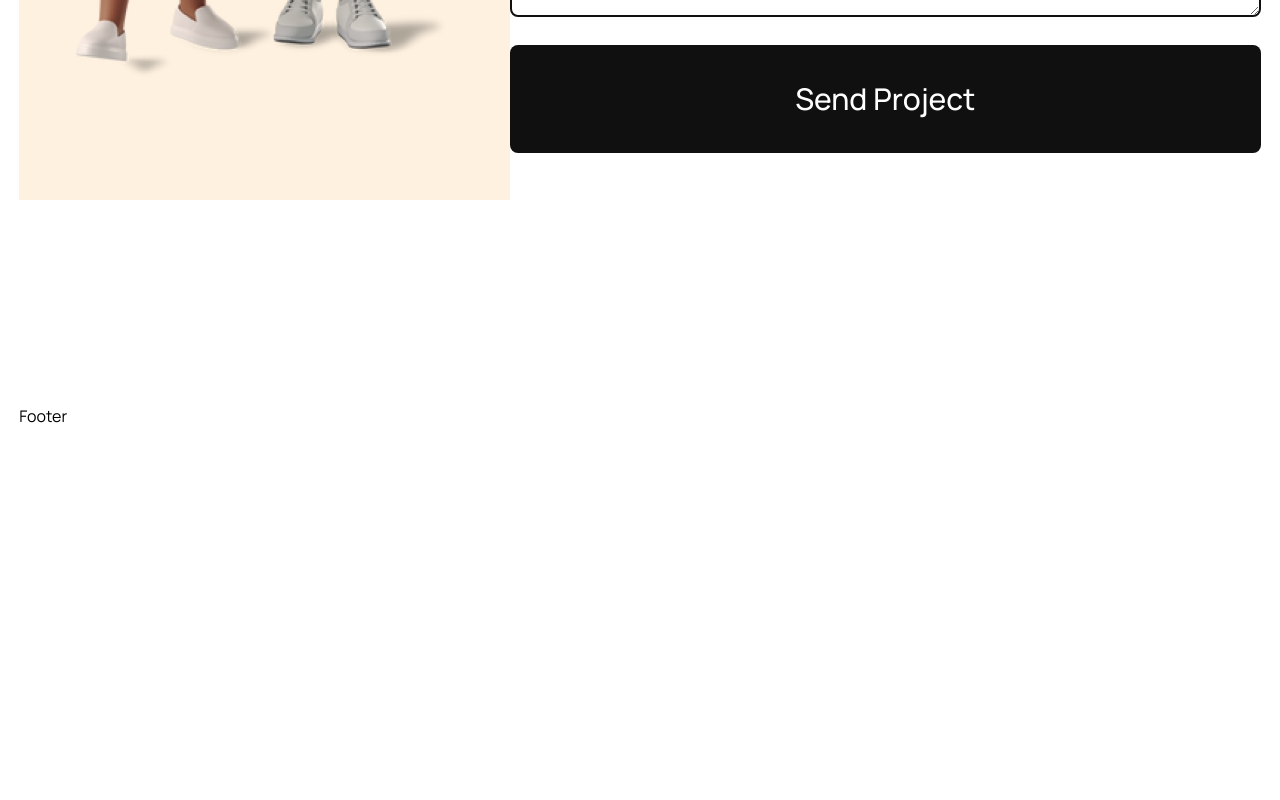
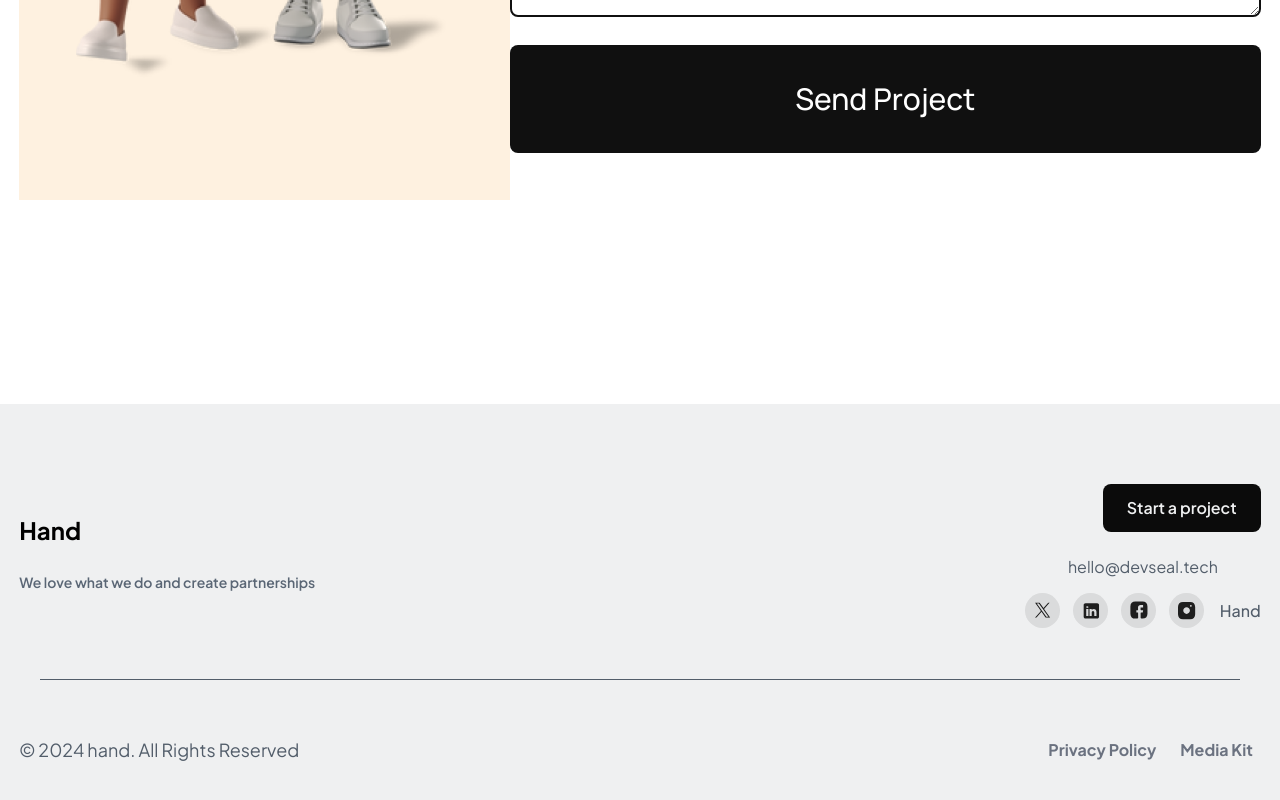
Before and after one commit to AJ1732/smg-task, a React (Vite) app: page / in a window 1280 px wide. Shown: the part 4892-5692 px from the top of the page. Built offline with nearby package versions, Linux system fonts and the light colour scheme.

Commit message:
chore: build footer component

```diff
--- a/src/components/layout/Footer.tsx
+++ b/src/components/layout/Footer.tsx
@@ -1,4 +1,58 @@
+import Button from "../ui/Button";
+import twitter from "../../assets/icons/twitter.svg";
+import instagram from "../../assets/icons/instagram.svg";
+import facebook from "../../assets/icons/facebook.svg";
+import linkedin from "../../assets/icons/linkedin.svg";
+import NavItem from "../ui/NavItem";
+
 const Footer = () => {
-  return <div>Footer</div>;
+  return (
+    <footer className="full-width content-grid bg-grey-50 font-pjs">
+      <div className="content flex flex-col justify-between pb-8 pt-20">
+        <div className="flex-between">
+          <div className="space-y-7">
+            <h3 className="text-2xl font-bold leading-6">Hand</h3>
+            <p className="font-pjs text-sm font-semibold leading-6 text-grey-500">
+              We love what we do and create partnerships
+            </p>
+          </div>
+
+          <div className="flex flex-col items-end justify-center text-grey-600">
+            <Button>Start a project</Button>
+
+            <p className="mx-auto mb-4 mt-6 leading-[1.3125rem]">
+              hello@devseal.tech
+            </p>
+
+            <div className="flex-center gap-4">
+              <figure className="flex-center gap-[0.8075rem]">
+                <img src={twitter} />
+                <img src={linkedin} />
+                <img src={facebook} />
+                <img src={instagram} />
+              </figure>
+
+              <p className="font-medium">Hand</p>
+            </div>
+          </div>
+        </div>
+
+        <div className="flex-center size-full">
+          <div className="w-full max-w-[75rem] border-t-[0.0625rem] border-grey-600"></div>
+        </div>
+
+        <div className="flex-between">
+          <p className="text-lg text-grey-600">
+            © 2024 hand. All Rights Reserved
+          </p>
+
+          <nav className="flex gap-2 *:p-2">
+            <NavItem>Privacy Policy</NavItem>
+            <NavItem>Media Kit</NavItem>
+          </nav>
+        </div>
+      </div>
+    </footer>
+  );
 };
 export default Footer;
```
